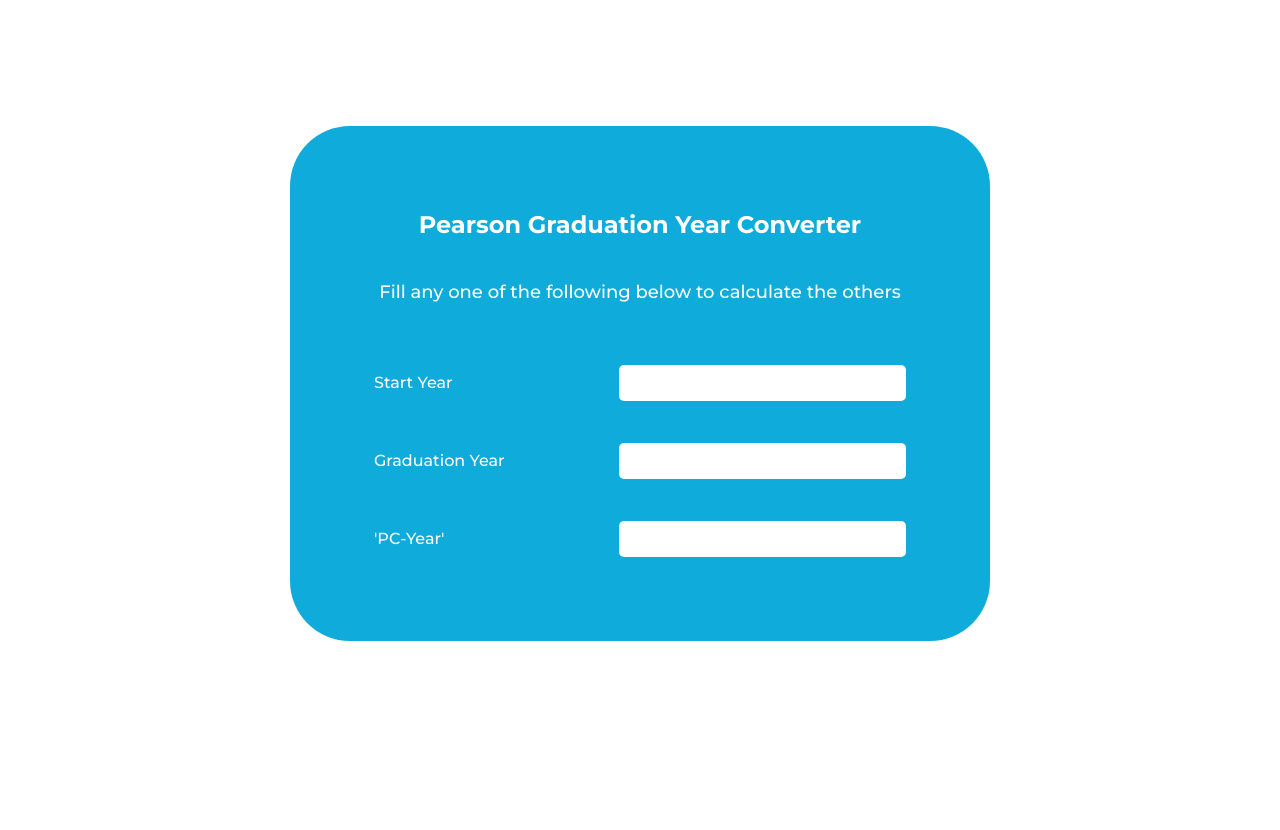
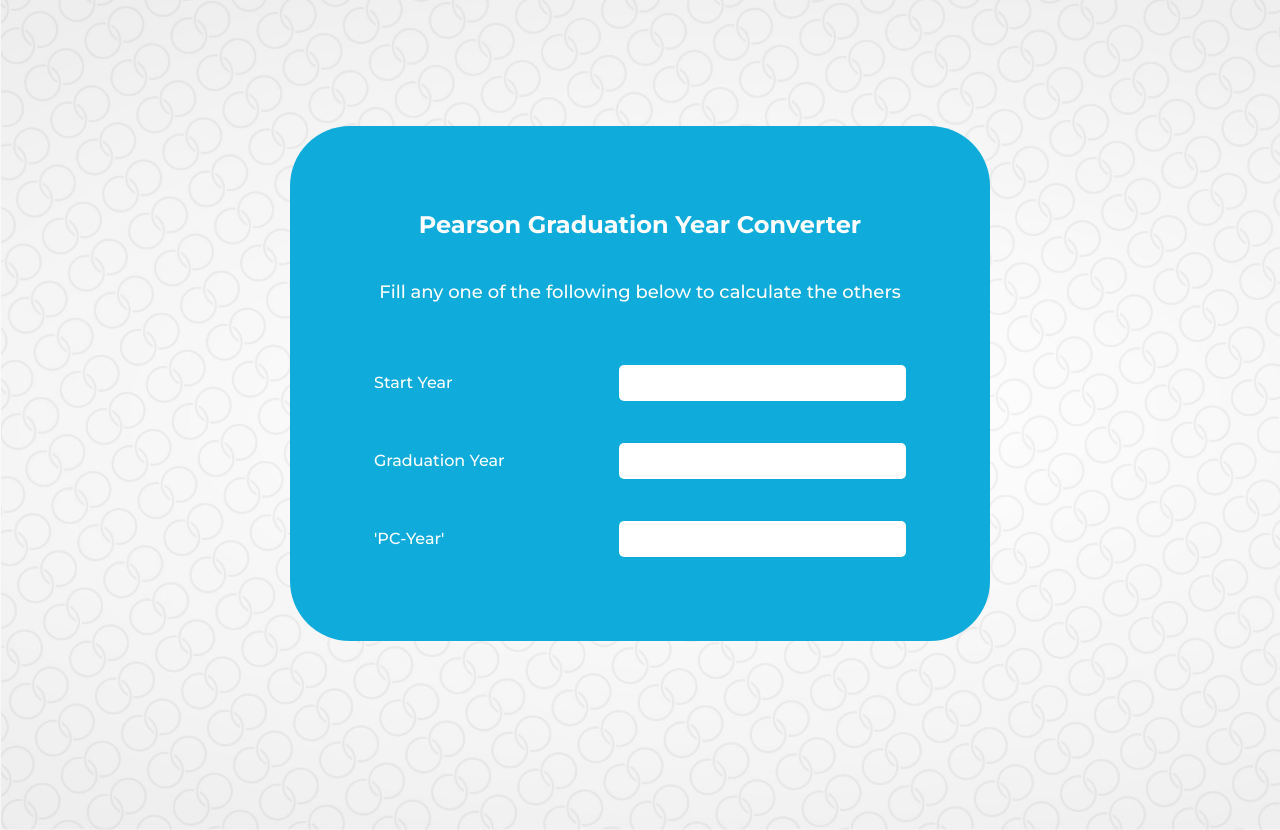
Before and after one commit to azizsonawalla/Pearson-College-Graduation-Year-Converter, a plain HTML site: page index.html in a window 1280 px wide. Drawn offline with Linux system fonts and the light colour scheme.

Commit message:
fix rel path

```diff
--- a/style/style.css
+++ b/style/style.css
@@ -1,5 +1,5 @@
 body {
-    background: url("assets/background.jpg");
+    background: url("../assets/background.jpg");
     background-size: cover;
 }
 .main {
```
